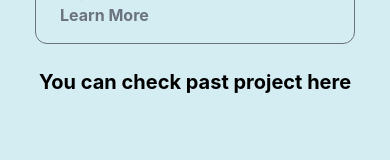
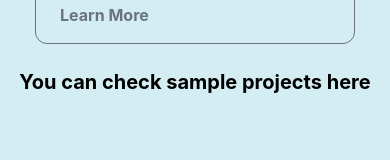
Before and after one commit to alexzhuisme/student-challenge-landing-page, a React (Create React App) app: page / in a window 390 px wide. Shown: the part 4389-4549 px from the top of the page. Built offline with nearby package versions, Linux system fonts and the light colour scheme.

Commit message:
Responsive update

```diff
--- a/src/components/projects.js
+++ b/src/components/projects.js
@@ -49,7 +49,7 @@ export default function Projects() {
           <Card logo={project[3].logo} title={project[3].title} description={project[3].description} link={project[3].link}/>
         </div>
       </div>
-      <div className="pt-6 text-xl font-bold"><a href="/" className="hover:underline">You can check past project here</a></div>
+      <div className="pt-6 text-xl font-bold"><a href="/" className="hover:underline">You can check sample projects here</a></div>
     </div>
   )
 }
```
